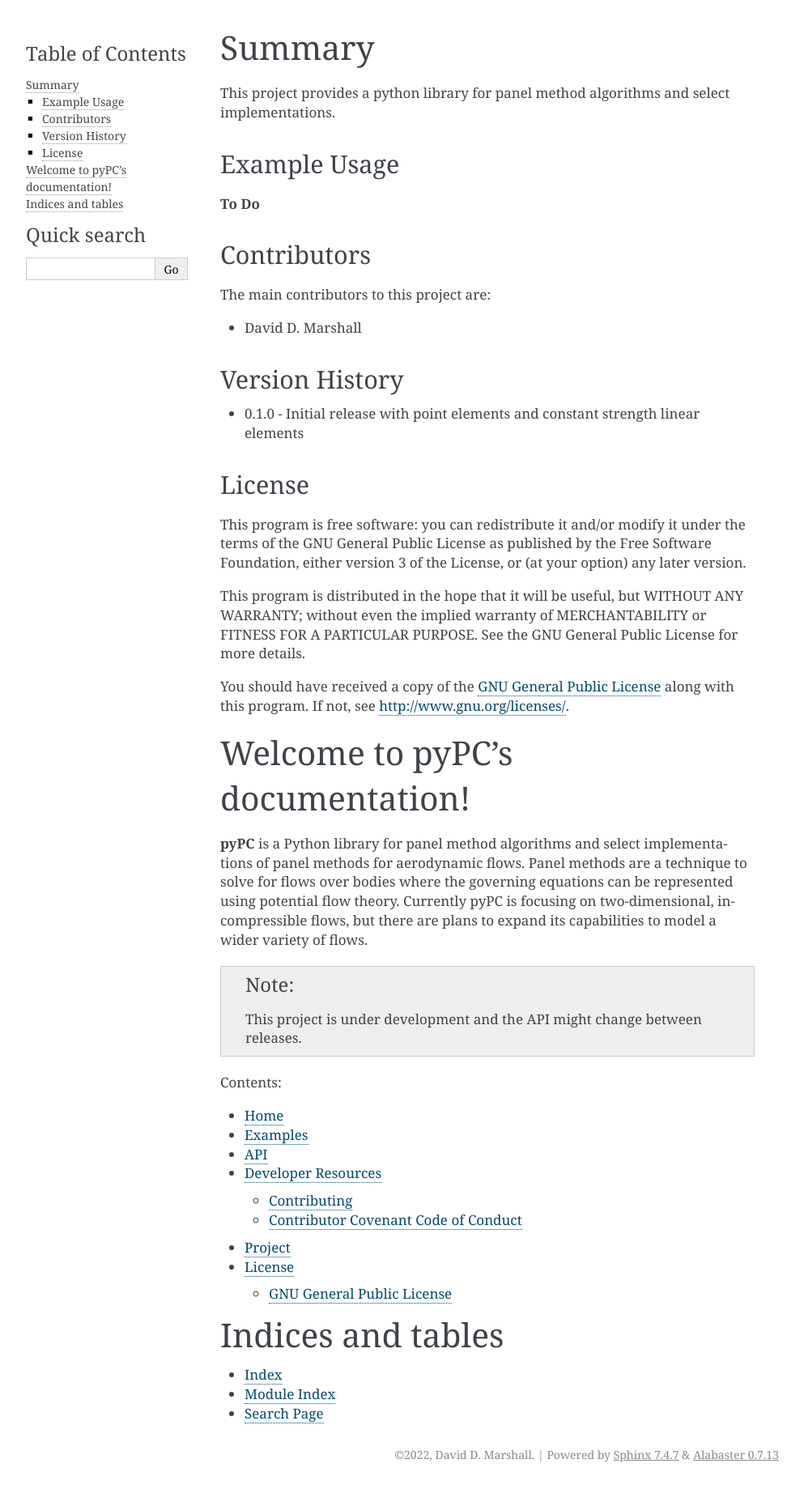
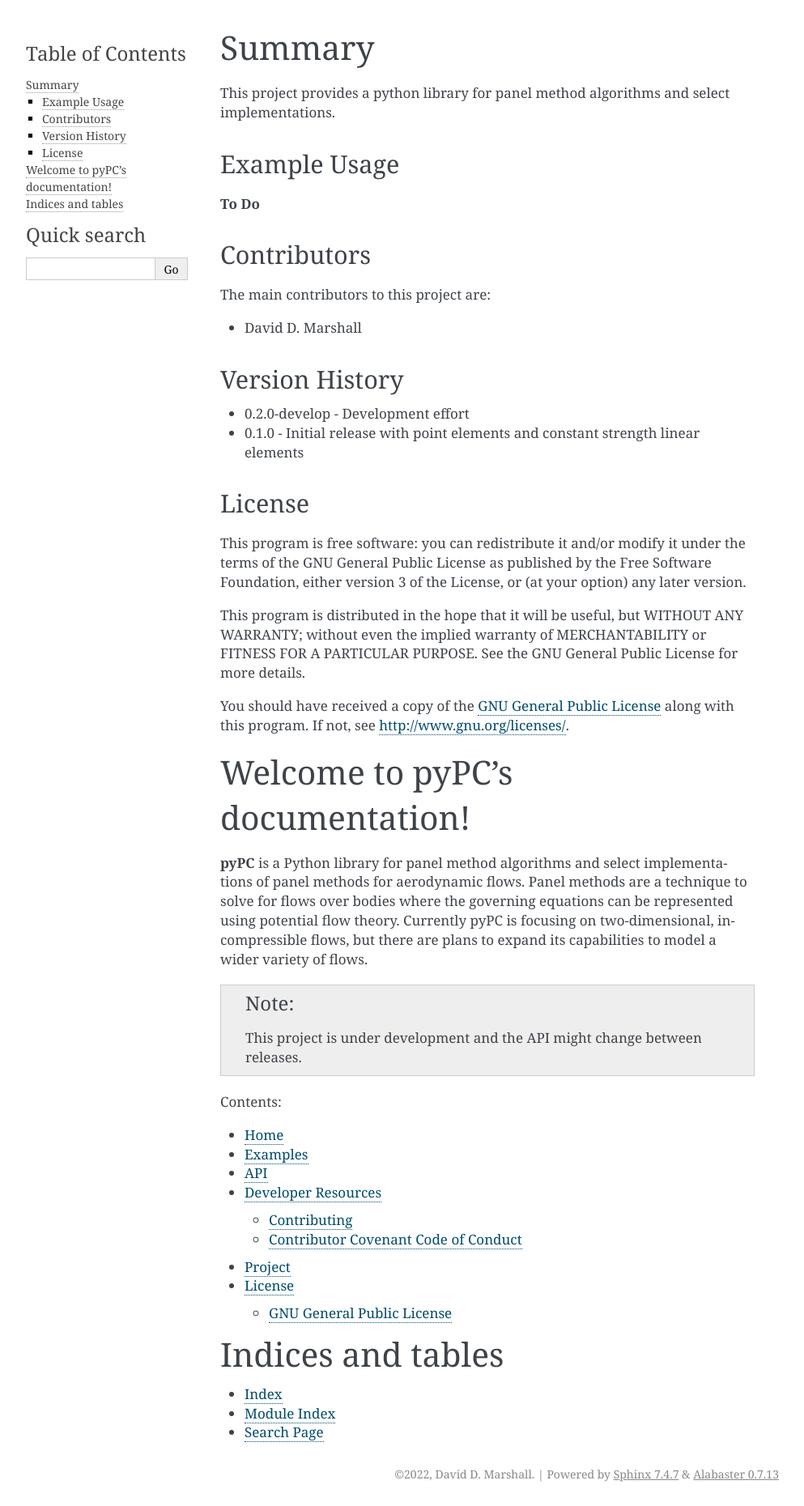
Before and after one commit to ddmarshall/panel-code, a Sphinx documentation site: the page built from sphinx/source/index.rst, in a window 1280 px wide. Shown: the whole page at 81% size, without its empty margins (148-1141 px from the left). Built offline with Sphinx 7.4.7, drawn with Linux system fonts in a browser that asks for light colours; formulas are drawn with MathJax 3; before the commit the page ends 1836 px from its top, so only the background shows below that.

Commit message:
Incremented version number for next development release.

```diff
--- a/README.rst
+++ b/README.rst
@@ -18,6 +18,7 @@
 Version History
 ---------------
 
+* 0.2.0-develop - Development effort
 * 0.1.0 - Initial release with point elements and constant strength linear elements
 
 License
--- a/setup.py
+++ b/setup.py
@@ -14,7 +14,7 @@
 
 setup(
     name="panel-code",
-    version="0.1.0",
+    version="0.2.0-develop",
     description="Panel code method implementations to model aerodynamic"
     " flows.",
     long_description=readme,
--- a/sphinx/source/conf.py
+++ b/sphinx/source/conf.py
@@ -14,7 +14,7 @@
 project = 'pyPC'
 copyright = '2022, David D. Marshall'
 author = 'David D. Marshall'
-release = '0.1.0'
+release = '0.2.0-develop'
 
 # -- General configuration ---------------------------------------------------
 # https://www.sphinx-doc.org/en/master/usage/configuration.html#general-configuration
```
